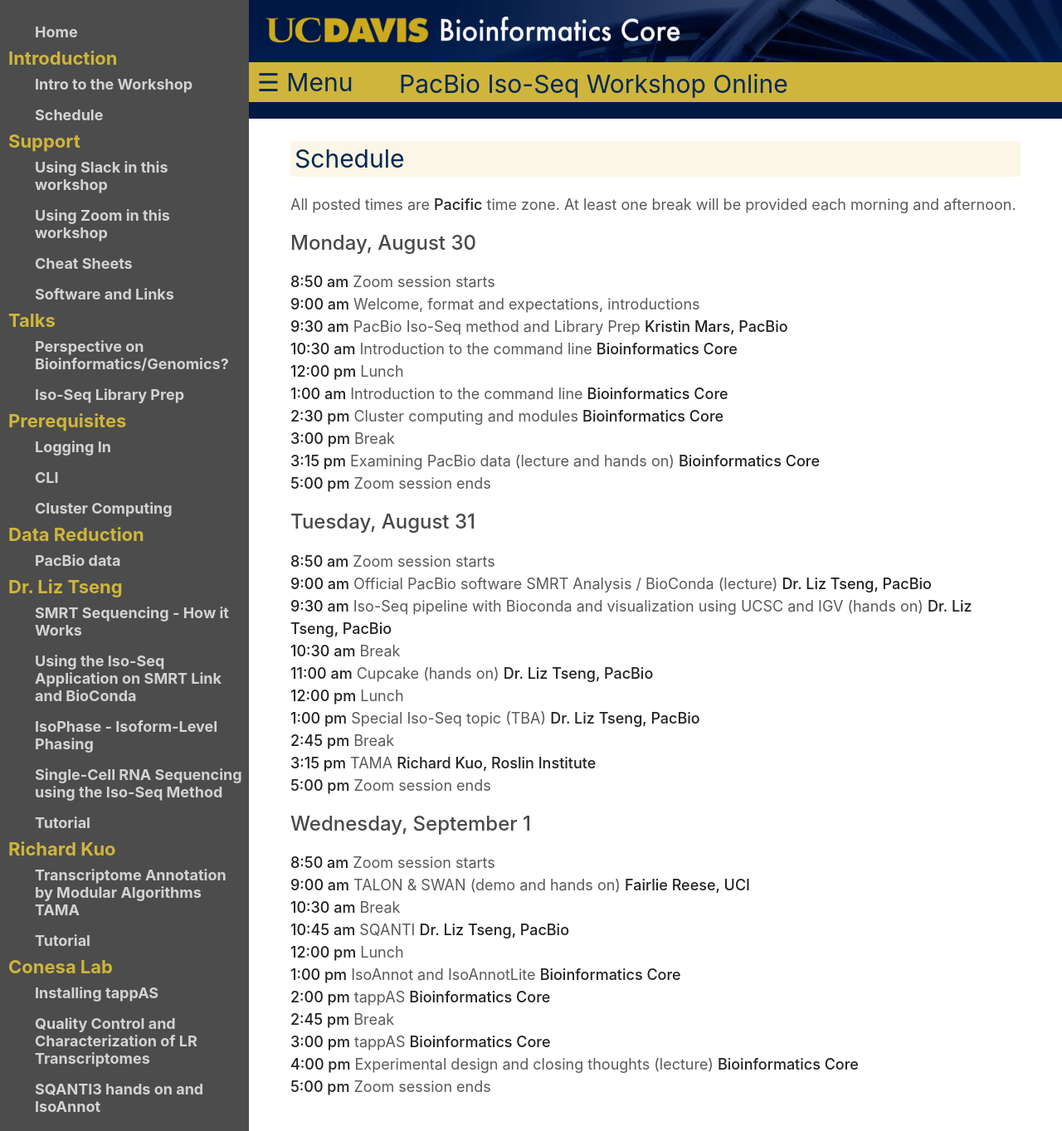
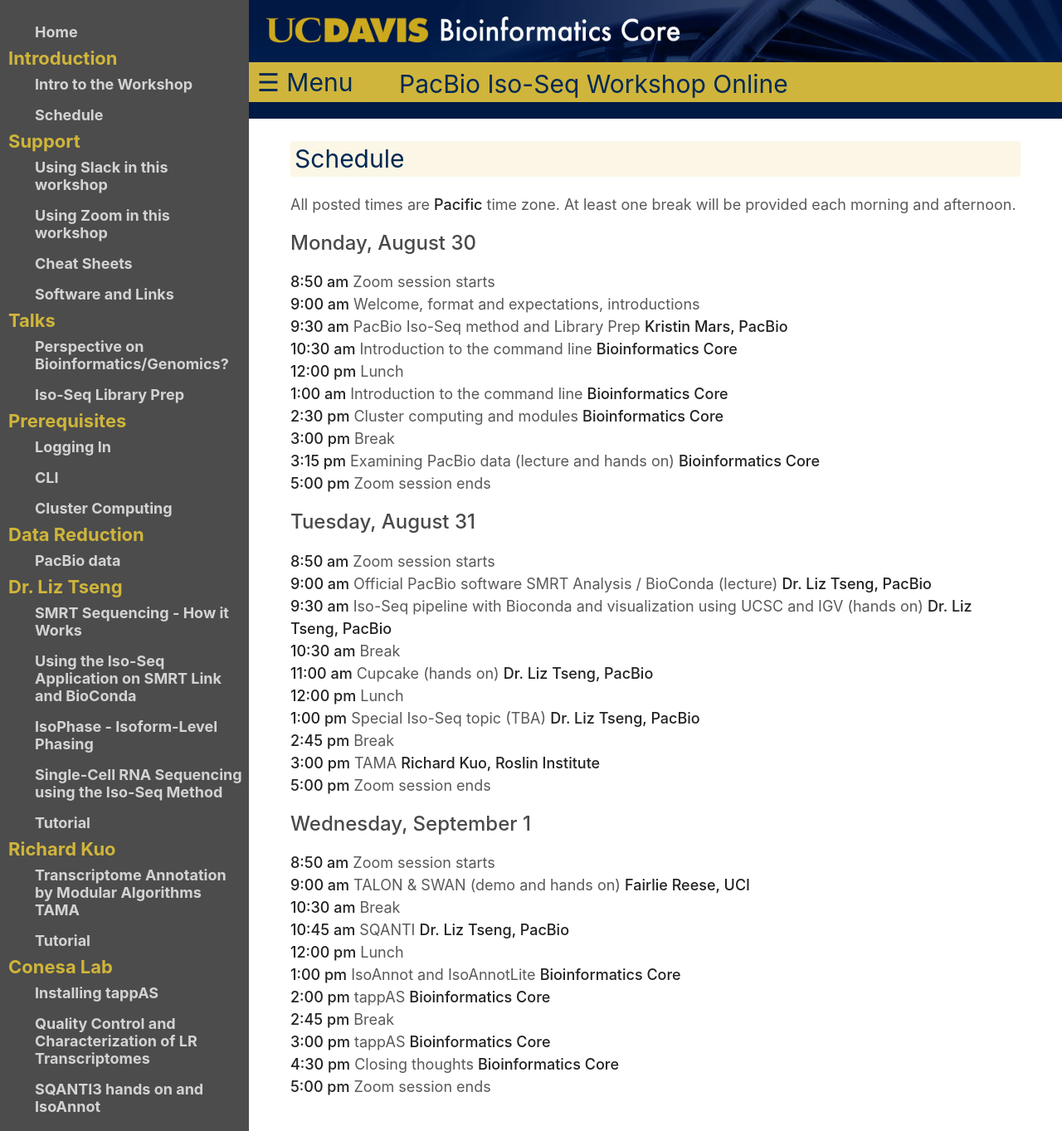
Before and after one commit to ucdavis-bioinformatics-training/2021-August-Iso-Seq, a Jekyll site: the page built from base/schedule.md, in a window 1280 px wide. Shown: the whole page at 83% size. Built offline with Jekyll 4.4.1, drawn with Linux system fonts in a browser that asks for light colours; our own code applies the rules of GitHub Pages for plain Markdown files.

Commit message:
shorten break on Wednesday, remove experimental design talk

```diff
--- a/base/schedule.md
+++ b/base/schedule.md
@@ -25,7 +25,7 @@
 **12:00 pm** Lunch
 **1:00 pm**  Special Iso-Seq topic (TBA) __Dr. Liz Tseng, PacBio__
 **2:45 pm**  Break
-**3:15 pm**  TAMA __Richard Kuo, Roslin Institute__
+**3:00 pm**  TAMA __Richard Kuo, Roslin Institute__
 **5:00 pm**  Zoom session ends
 
 ### Wednesday, September 1
@@ -39,5 +39,5 @@
 **2:00 pm**  tappAS __Bioinformatics Core__
 **2:45 pm**  Break
 **3:00 pm**  tappAS __Bioinformatics Core__
-**4:00 pm**  Experimental design and closing thoughts (lecture) __Bioinformatics Core__
+**4:30 pm**  Closing thoughts  __Bioinformatics Core__
 **5:00  pm**  Zoom session ends
```
